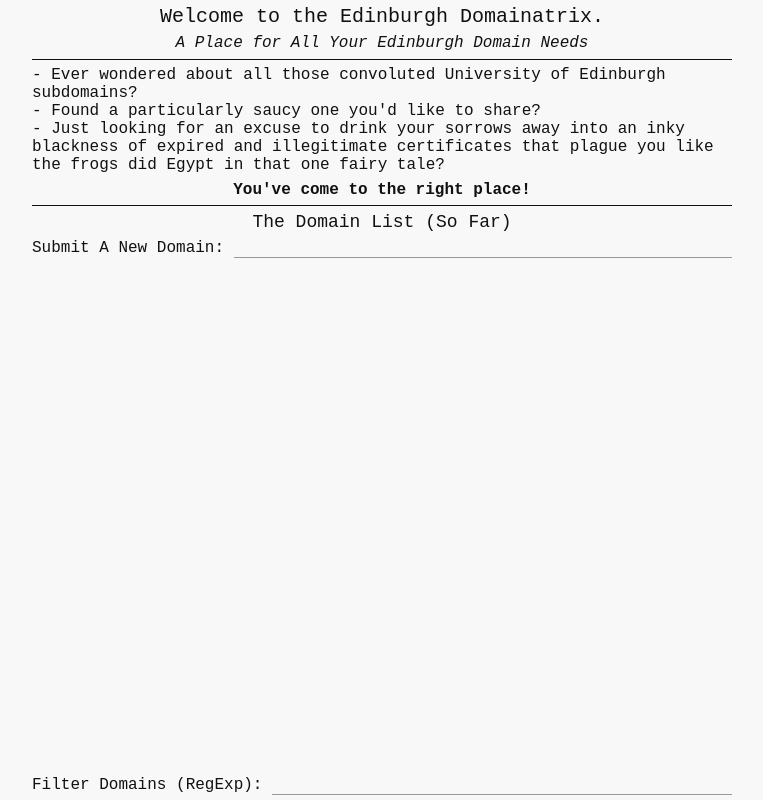
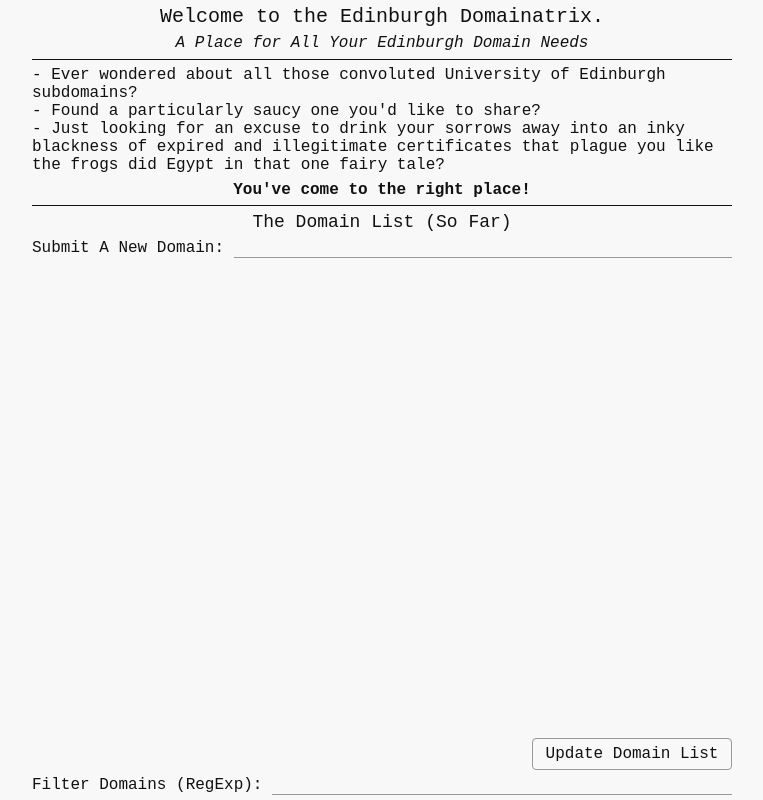
Before and after one commit to dylan-thinnes/domainatrix, a plain HTML site: page index.html in a window 1280 px wide. Shown: the whole page, without its empty margins (258-1021 px from the left). Drawn offline with Linux system fonts and the light colour scheme; no server answers.

Commit message:
Add updateDomainList button.

```diff
--- a/index.html
+++ b/index.html
@@ -81,6 +81,26 @@
 				color: #111111;
 				font-weight: bold;
 			}
+
+			.button {
+				width: 200px;
+				height: 2em;
+				cursor: pointer;
+				box-sizing: border-box;
+				border: 1px solid #999999;
+				border-radius: 0.25em;
+				align-self: flex-end;
+				display: flex;
+				flex-direction: row;
+				align-items: center;
+				justify-content: center;
+			}
+			.button:hover {
+				background-color: #eeeeee;
+			}
+			.button:active {
+				border-color: #111111;
+			}
 		</style>
 
 	</head>
@@ -97,6 +117,7 @@
 		<div id="addDomain" class="paddedText labeledInput"><div id="addDomainPrompt">Submit A New Domain:</div><input id="addDomainInput" type="text" spellcheck="false"></input></div>
 		<span class="paddedText" id="serverFeedback"></span>
 		<div id="domainList"></div>
+		<div id="updateDomainList" class="button paddedText">Update Domain List</div>
 		<div id="searchDomains" class="labeledInput"><div id="searchDomainPrompt">Filter Domains (RegExp):</div><input id="searchDomainInput" type="text" spellcheck="false"></input></div>
 
 		<script>
@@ -133,7 +154,7 @@
 				if (this.hidden) this.show();
 				else this.hide();
 			}
-			var DomainList = function (id, searchId, submitId, feedbackId) {
+			var DomainList = function (id, searchId, submitId, feedbackId, updateId) {
 				this.node = document.getElementById(id);
 				this.searchNode = document.getElementById(searchId);
 				this.searchNode.addEventListener("input", this.searchDomainItems.bind(this));
@@ -156,6 +177,8 @@
 						else if (state === 3) this.node.innerHTML = "Domain is not a subdomain of ed.ac.uk.";
 					}
 				}
+				this.update = document.getElementById(updateId);
+				this.update.addEventListener("click", this.getRemoteDomains.bind(this));
 				this.getRemoteDomains();
 			}
 			Object.defineProperty(DomainList.prototype, "search", {
@@ -244,7 +267,7 @@
 					}
 				}
 			}
-			var list = new DomainList("domainList", "searchDomainInput", "addDomainInput", "serverFeedback");
+			var list = new DomainList("domainList", "searchDomainInput", "addDomainInput", "serverFeedback", "updateDomainList");
 		</script>
 	</body>
 </html>
```
